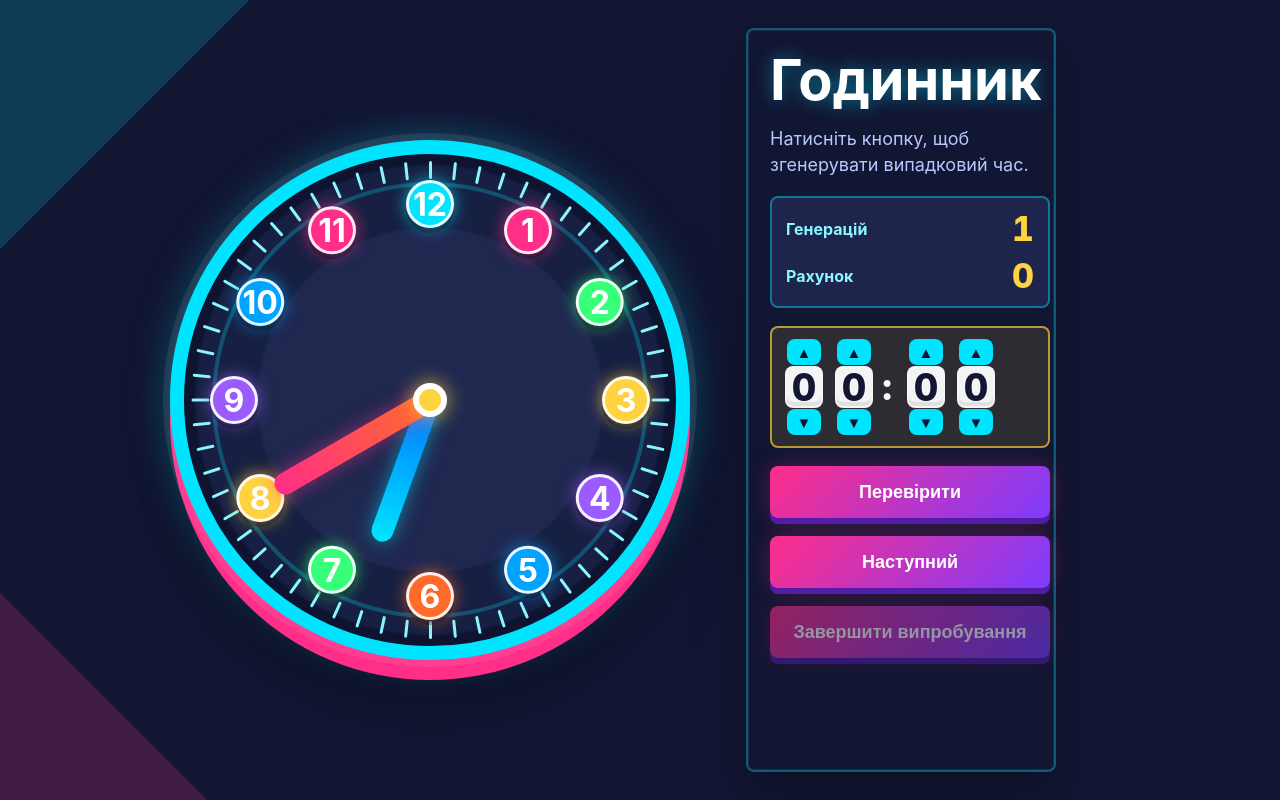
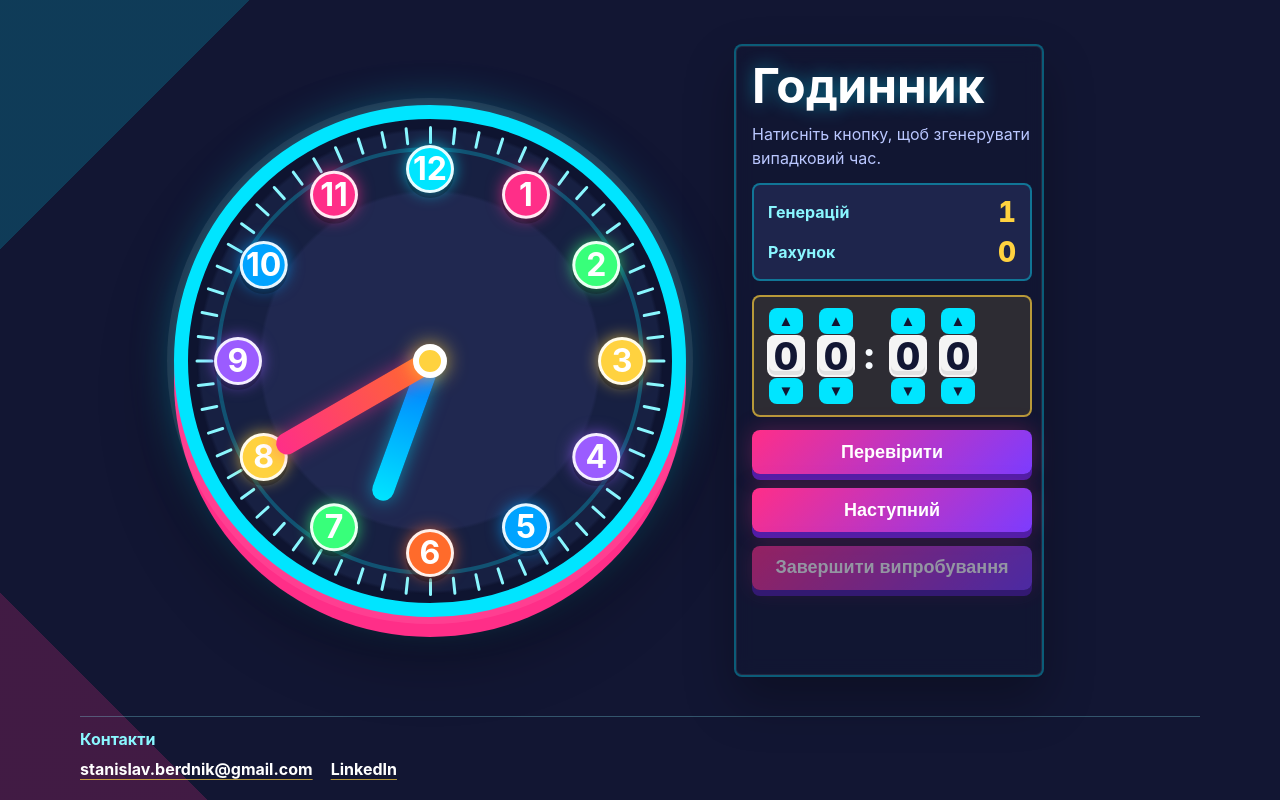
Before and after one commit to bsoBerra/learning-challenges, a website: page index.html in a window 1280 px wide. Both pictures are taken after a click on the button "Розпочати випробування годинник". Drawn offline with Linux system fonts and the light colour scheme.

Commit message:
Add contacts footer

```diff
--- a/index.html
+++ b/index.html
@@ -88,6 +88,14 @@
       </div>
     </section>
 
+    <footer class="site-footer" aria-labelledby="contacts-title">
+      <h2 id="contacts-title">Контакти</h2>
+      <address class="contact-links">
+        <a href="mailto:stanislav.berdnik@gmail.com">stanislav.berdnik@gmail.com</a>
+        <a href="https://www.linkedin.com/in/stanislav-berdnyk-171483a6/" target="_blank" rel="noreferrer">LinkedIn</a>
+      </address>
+    </footer>
+
     <script src="index.js"></script>
   </body>
 </html>
--- a/styles.css
+++ b/styles.css
@@ -6,6 +6,8 @@
     linear-gradient(45deg, rgba(255, 46, 136, 0.2) 0 10%, transparent 10% 20%),
     #121633;
   color: #f7fbff;
+  --page-padding: clamp(16px, 2.6dvh, 28px);
+  --page-gap: clamp(14px, 2dvh, 24px);
 }
 
 * {
@@ -13,27 +15,33 @@
 }
 
 body {
-  min-height: 100vh;
+  min-height: 100dvh;
   margin: 0;
   display: grid;
-  place-items: center;
-  padding: 28px;
+  grid-template-rows: minmax(0, 1fr) auto;
+  align-items: stretch;
+  justify-items: center;
+  gap: var(--page-gap);
+  padding: var(--page-padding);
+  overflow-y: auto;
 }
 
 .start-screen,
 .winner-screen {
   width: min(520px, 100%);
+  min-height: 0;
   display: grid;
   justify-items: center;
-  gap: 28px;
+  gap: clamp(18px, 3dvh, 28px);
+  align-self: center;
   text-align: center;
 }
 
 .start-screen {
   width: min(1120px, 100%);
-  min-height: calc(100vh - 56px);
   align-content: start;
   justify-items: start;
+  align-self: start;
   text-align: left;
 }
 
@@ -46,7 +54,7 @@ body {
 
 .start-button {
   width: 100%;
-  min-height: 150px;
+  min-height: clamp(112px, 17dvh, 150px);
   padding: 18px;
   text-align: left;
   line-height: 1.25;
@@ -54,10 +62,13 @@ body {
 
 .app {
   width: min(980px, 100%);
+  min-height: 0;
+  max-height: 100%;
   display: grid;
   grid-template-columns: minmax(300px, 560px) minmax(240px, 310px);
   align-items: center;
-  gap: 36px;
+  align-self: center;
+  gap: clamp(20px, 3dvh, 36px);
 }
 
 .app-hidden {
@@ -71,7 +82,7 @@ body {
 
 .clock {
   position: relative;
-  width: min(74vw, 520px);
+  width: min(74vw, 520px, 64dvh);
   aspect-ratio: 1;
   border: 14px solid #00e5ff;
   border-radius: 50%;
@@ -117,7 +128,7 @@ body {
   z-index: 2;
   transform:
     rotate(var(--angle))
-    translateY(calc((min(74vw, 520px) / -2) + 64px))
+    translateY(calc((min(74vw, 520px, 64dvh) / -2) + 64px))
     rotate(calc(var(--angle) * -1));
 }
 
@@ -140,7 +151,7 @@ body {
   background: #8af7ff;
   transform:
     rotate(var(--angle))
-    translateY(calc((min(74vw, 520px) / -2) + 30px));
+    translateY(calc((min(74vw, 520px, 64dvh) / -2) + 30px));
   transform-origin: 50% 50%;
 }
 
@@ -181,7 +192,7 @@ body {
 }
 
 .hour-hand {
-  height: 150px;
+  height: min(150px, 18.5dvh);
   --rotation: 0deg;
   z-index: 3;
 }
@@ -192,7 +203,7 @@ body {
 }
 
 .minute-hand {
-  height: 178px;
+  height: min(178px, 22dvh);
   --rotation: 0deg;
   z-index: 4;
 }
@@ -218,9 +229,9 @@ body {
 
 .controls {
   display: grid;
-  gap: 18px;
+  gap: clamp(12px, 1.7dvh, 18px);
   align-content: center;
-  padding: 22px;
+  padding: clamp(16px, 2dvh, 22px);
   border: 2px solid rgba(0, 229, 255, 0.34);
   border-radius: 8px;
   background: rgba(18, 22, 51, 0.82);
@@ -232,7 +243,7 @@ body {
 
 h1 {
   margin: 0;
-  font-size: clamp(34px, 6vw, 56px);
+  font-size: clamp(32px, min(6vw, 6dvh), 56px);
   line-height: 1;
   color: #ffffff;
   text-shadow: 0 0 18px rgba(0, 229, 255, 0.45);
@@ -241,7 +252,7 @@ h1 {
 .hint {
   margin: 0;
   color: #bac7ff;
-  font-size: 18px;
+  font-size: clamp(16px, 1.8dvh, 18px);
   line-height: 1.45;
 }
 
@@ -250,7 +261,7 @@ h1 {
   grid-template-columns: 1fr auto;
   align-items: center;
   row-gap: 6px;
-  min-height: 90px;
+  min-height: clamp(76px, 9dvh, 90px);
   padding: 10px 14px;
   border: 2px solid rgba(0, 229, 255, 0.42);
   border-radius: 8px;
@@ -282,13 +293,13 @@ h1 {
   min-width: 42px;
   text-align: right;
   color: #ffd23f;
-  font-size: 34px;
+  font-size: clamp(28px, 3.4dvh, 34px);
   font-weight: 800;
   font-variant-numeric: tabular-nums;
 }
 
 .show-button {
-  min-height: 52px;
+  min-height: clamp(44px, 5.2dvh, 52px);
   border: 0;
   border-radius: 8px;
   background: linear-gradient(135deg, #ff2e88, #7c3cff);
@@ -327,7 +338,7 @@ h1 {
   align-items: center;
   justify-content: center;
   gap: 6px;
-  min-height: 112px;
+  min-height: clamp(96px, 11dvh, 112px);
   padding: 10px;
   border: 2px solid rgba(255, 210, 63, 0.66);
   border-radius: 8px;
@@ -416,13 +427,13 @@ h1 {
 }
 
 .digital-time {
-  min-height: 72px;
+  min-height: clamp(56px, 7dvh, 72px);
   display: grid;
   place-items: center;
   border: 2px solid rgba(0, 229, 255, 0.55);
   border-radius: 8px;
   background: rgba(32, 40, 80, 0.92);
-  font-size: clamp(32px, 7vw, 48px);
+  font-size: clamp(30px, min(7vw, 5dvh), 48px);
   font-weight: 800;
   font-variant-numeric: tabular-nums;
   letter-spacing: 0;
@@ -436,13 +447,49 @@ h1 {
   visibility: hidden;
 }
 
+.site-footer {
+  width: min(1120px, 100%);
+  display: grid;
+  gap: 10px;
+  align-self: end;
+  padding-top: clamp(12px, 1.6dvh, 18px);
+  border-top: 1px solid rgba(138, 247, 255, 0.28);
+}
+
+.site-footer h2 {
+  margin: 0;
+  color: #8af7ff;
+  font-size: 16px;
+  line-height: 1.2;
+}
+
+.contact-links {
+  display: flex;
+  flex-wrap: wrap;
+  gap: 10px 18px;
+  font-style: normal;
+}
+
+.contact-links a {
+  color: #ffffff;
+  font-size: 16px;
+  font-weight: 700;
+  text-decoration-color: rgba(255, 210, 63, 0.7);
+  text-underline-offset: 4px;
+}
+
+.contact-links a:hover {
+  color: #ffd23f;
+}
+
+.contact-links a:focus-visible {
+  outline: 3px solid #f2b705;
+  outline-offset: 3px;
+}
+
 @media (max-width: 760px) {
   body {
-    padding: 18px;
-  }
-
-  .start-screen {
-    min-height: calc(100vh - 36px);
+    --page-padding: 18px;
   }
 
   .challenge-grid {
@@ -460,20 +507,20 @@ h1 {
   }
 
   .clock {
-    width: min(92vw, 500px);
+    width: min(92vw, 500px, 52dvh);
   }
 
   .tick {
     transform:
       rotate(var(--angle))
-      translateY(calc((min(92vw, 500px) / -2) + 58px))
+      translateY(calc((min(92vw, 500px, 52dvh) / -2) + 58px))
       rotate(calc(var(--angle) * -1));
   }
 
   .minute-mark {
     transform:
       rotate(var(--angle))
-      translateY(calc((min(92vw, 500px) / -2) + 28px));
+      translateY(calc((min(92vw, 500px, 52dvh) / -2) + 28px));
   }
 
   .hour-hand {
```
